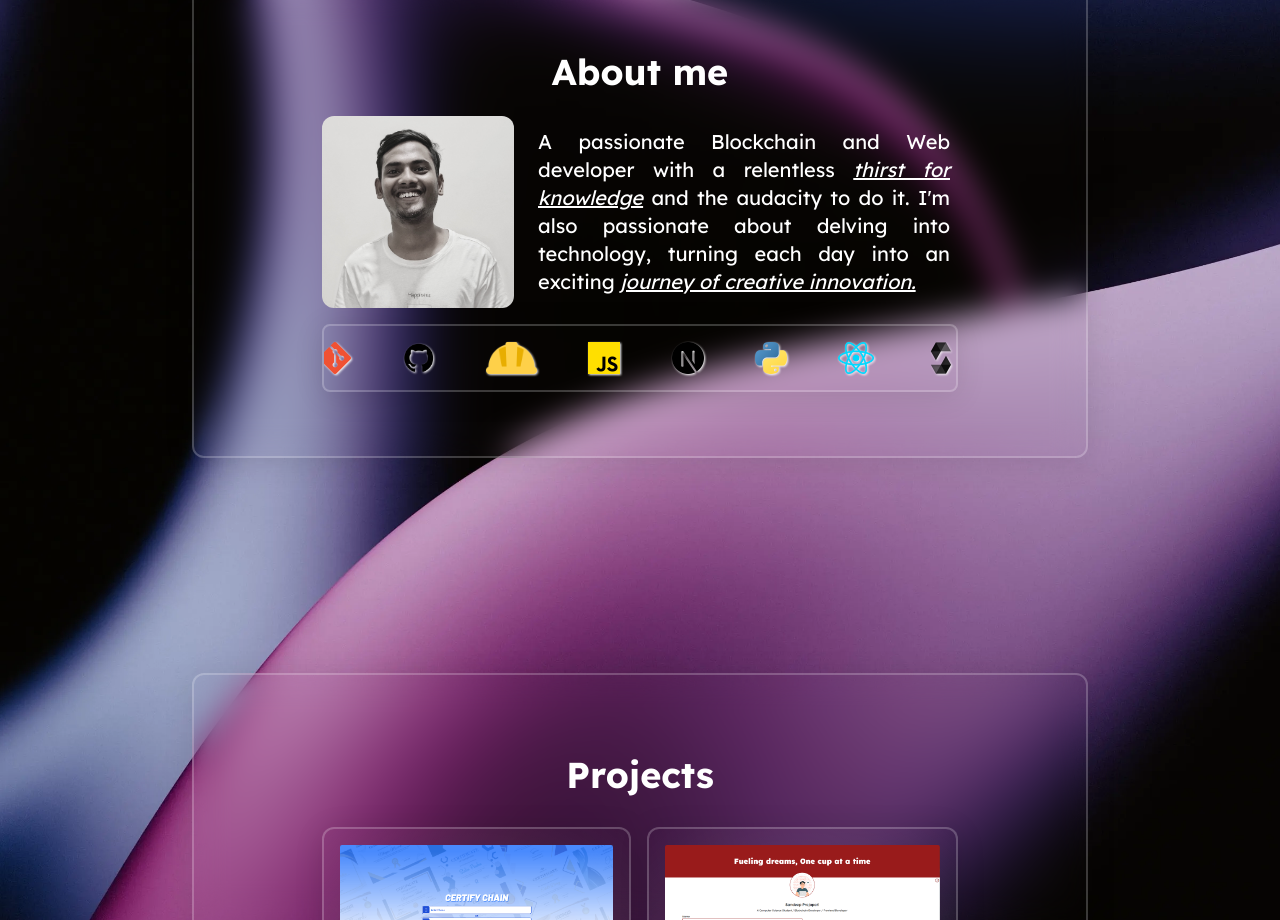
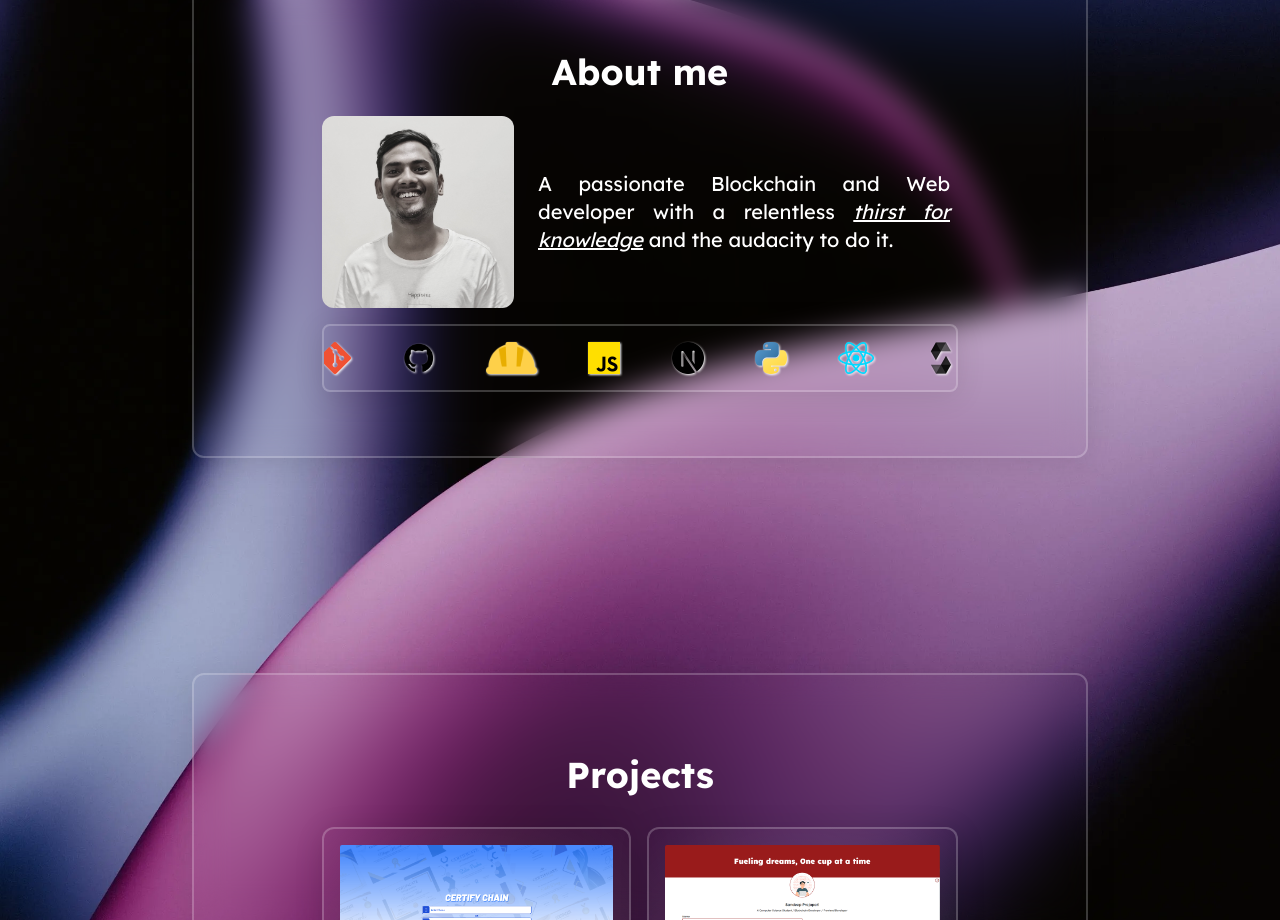
Before and after one commit to web3sandyyy/portfolio, a Next.js app: page / in a window 1280 px wide. Shown: the part 978-1898 px from the top of the page. Built offline with nearby package versions, Linux system fonts and the light colour scheme.

Commit message:
about updated

```diff
--- a/src/app/components/About.jsx
+++ b/src/app/components/About.jsx
@@ -12,7 +12,7 @@ export default function About() {
         <p className='mb-6 text-center text-4xl font-bold'>About me</p>
         <div className='flex flex-col md:flex-row items-center gap-4'>
             <Image src={profile} alt='profile' className="h-[12em] w-[12em] rounded-xl object-scale-down"/>
-            <p className='p-2 text-xl text-justify'>A passionate Blockchain and Web developer with a relentless <u><i>thirst for knowledge</i></u> and the audacity to do it. I'm also passionate about delving into technology, turning each day into an exciting <u><i>journey of creative innovation.</i></u></p>
+            <p className='p-2 text-xl text-justify'>A passionate Blockchain and Web developer with a relentless <u><i>thirst for knowledge</i></u> and the audacity to do it.</p>
         </div>
         <Marquee autoFill="true" pauseOnHover="true" className='flex mt-4 p-4 max-w-4/5 w-3/5 glass-copy overflow-hidden rounded-lg' >
           {
```
